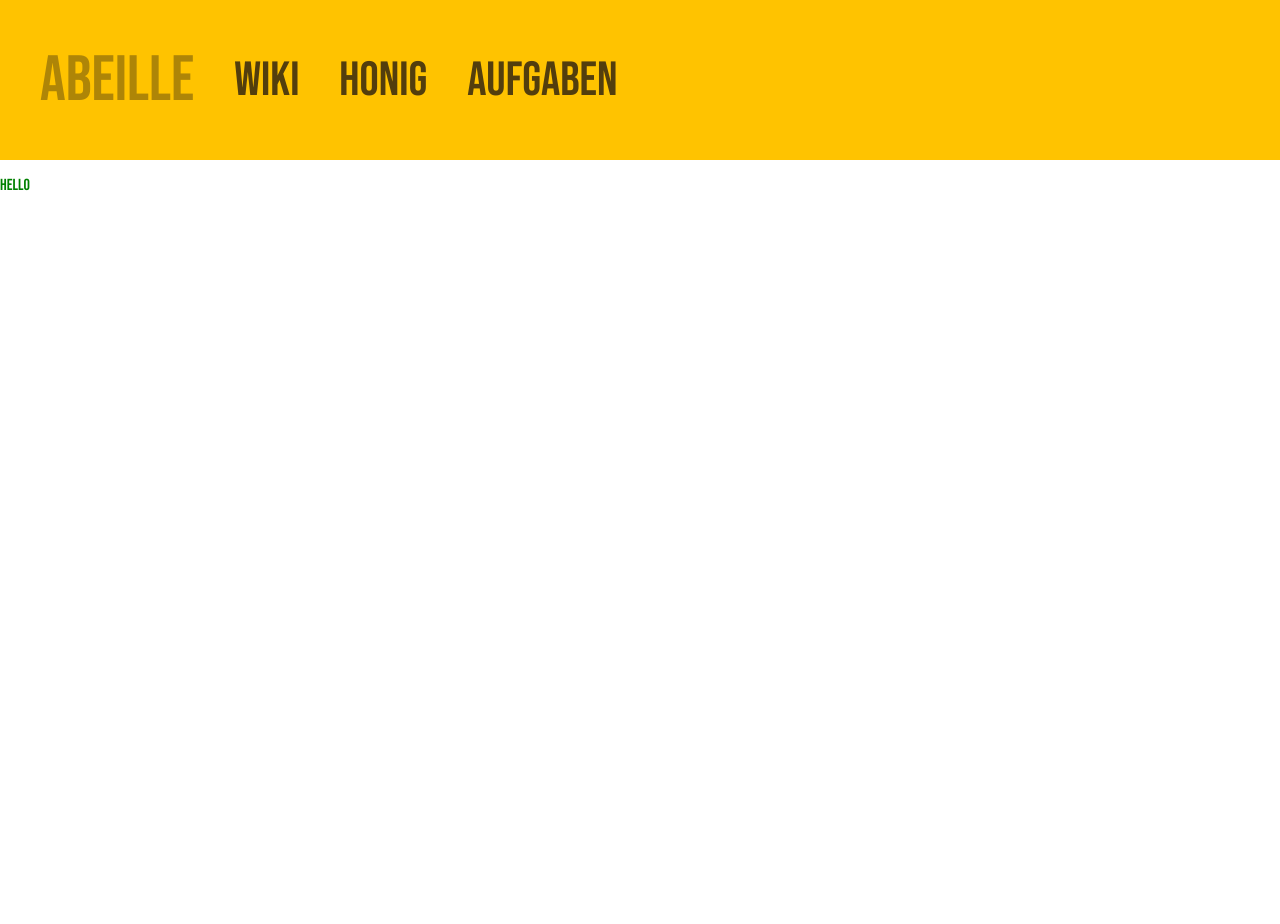
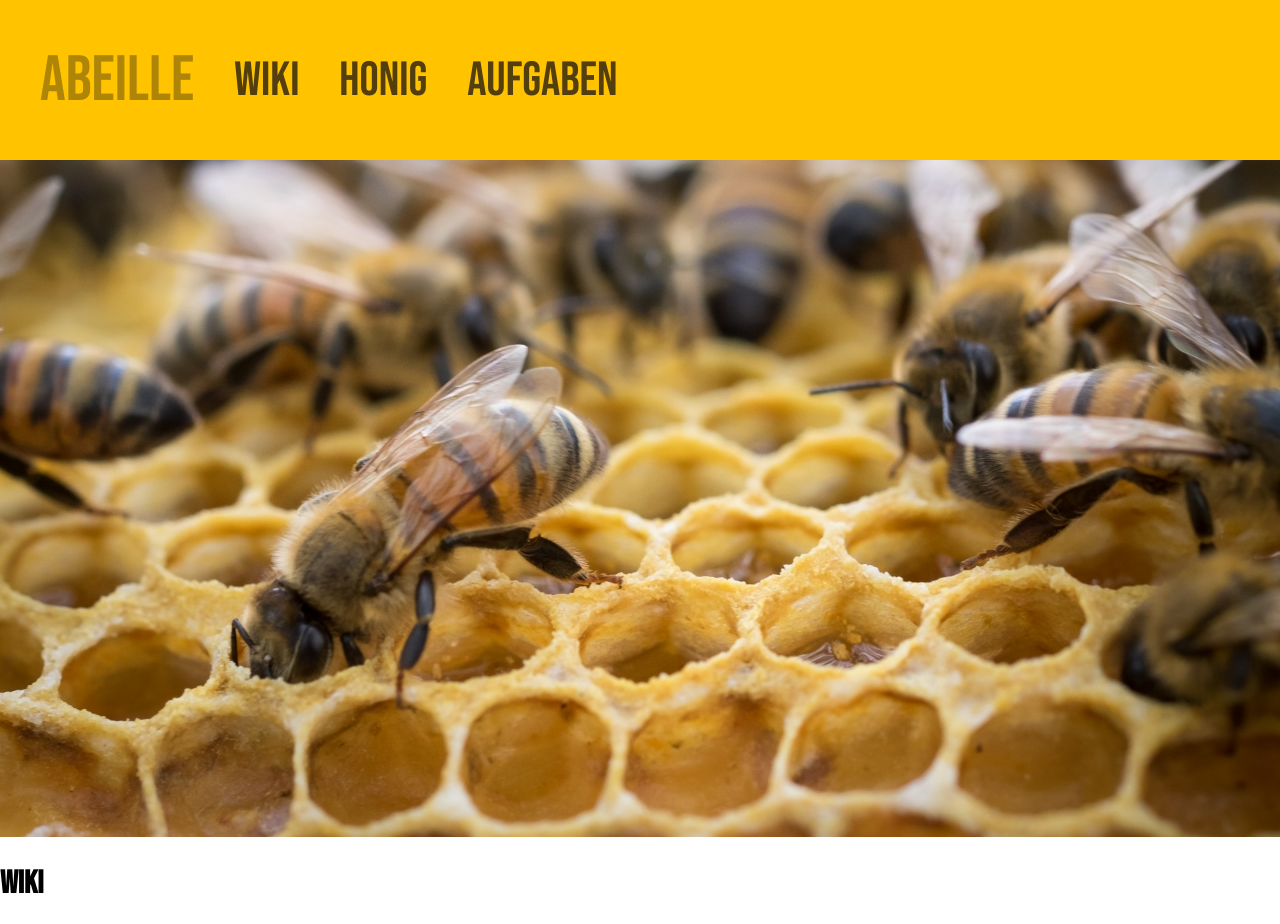
Before and after one commit to joel-furrer/bee-website, a React (Vite) app: page /wiki in a window 1280 px wide. Before the commit the page ends 800 px from the top, so only its background shows below. Built offline with nearby package versions, Linux system fonts and the light colour scheme.

Commit message:
added wiki and honey page

```diff
--- a/src/App.css
+++ b/src/App.css
@@ -1,3 +1,8 @@
-p {
-    color: green;
+.wallpaper {
+    width: 100%;
+    height: auto;
 }
+
+.main__main {
+    overflow: scroll;
+}
--- a/src/App.tsx
+++ b/src/App.tsx
@@ -1,14 +1,32 @@
 import { useState } from "react"
+import { BrowserRouter as Router, Routes, Route } from "react-router-dom"
 import "./App.css"
 import "./styles/Variables.css"
+import wallpaper from "./assets/bee-wallaper.jpg"
 import Header from "./components/header/Header"
+import Wiki from "./pages/wiki/Wiki"
+import Honey from "./pages/honey/Honey.tsx"
 
 function App() {
 
     return (
         <>
             <Header/>
-            <p>Hello</p>
+            <main
+                className="main__main"
+            >
+                <img
+                    className="wallpaper"
+                    src={wallpaper}
+                    alt="wallpaper"
+                />
+                <Router>
+                    <Routes>
+                        <Route path="/wiki" element={<Wiki />} />
+                        <Route path="/honey" element={<Honey />} />
+                    </Routes>
+                </Router>
+            </main>
         </>
     )
 }
--- a/src/components/header/Header.css
+++ b/src/components/header/Header.css
@@ -1,6 +1,8 @@
 .header__header {
+    position: fixed;
     min-height: 20vh;
     max-height: 20vh;
+    width: 100%;
     background: var(--amber);
     display: flex;
     flex-direction: row;
--- a/src/components/header/Header.tsx
+++ b/src/components/header/Header.tsx
@@ -12,8 +12,8 @@ function Header() {
                 >
                     Abeille
                 </a>
-                <a className="header__nav__title" href="/" >Wiki</a>
-                <a className="header__nav__title" href="/" >Honig</a>
+                <a className="header__nav__title" href="/wiki" >Wiki</a>
+                <a className="header__nav__title" href="/honey" >Honig</a>
                 <a className="header__nav__title" href="/" >Aufgaben</a>
             </nav>
         </header>
--- /dev/null
+++ b/src/pages/honey/Honey.tsx
@@ -0,0 +1,9 @@
+
+
+function Honey() {
+    return (
+        <h1>Honig</h1>
+    )
+}
+
+export default Honey;
--- /dev/null
+++ b/src/pages/wiki/Wiki.tsx
@@ -0,0 +1,8 @@
+
+function Wiki() {
+    return (
+        <h1>Wiki</h1>
+    )
+}
+
+export default Wiki;
```
Also changed, not shown: src/assets/bee-wallaper.jpg (added), src/pages/honey/Honey.css (added), src/pages/wiki/Wiki.css (added).
